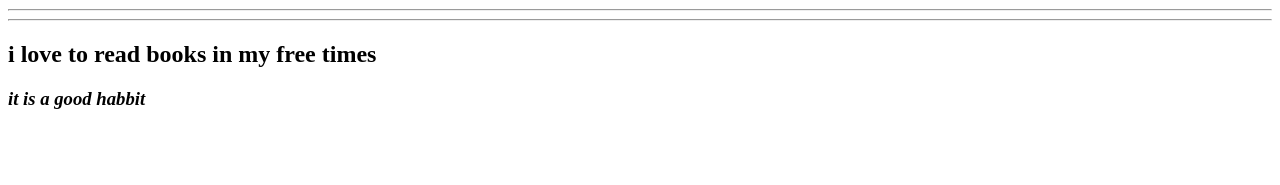
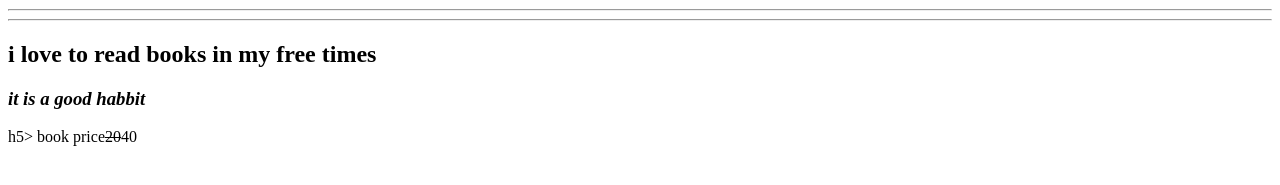
Before and after one commit to rutubondre/my-new-webpage, a plain HTML site: page about.html in a window 1280 px wide. Shown: the part 183-368 px from the top of the page. Drawn offline with Linux system fonts and the light colour scheme.

Commit message:
books price added

```diff
--- a/about.html
+++ b/about.html
@@ -18,7 +18,9 @@
 <h3>
     <i> it is a good habbit</i>
 </h3>
-
+h5>
+        book price<del>20</del>40
+    </h5>
 
 </body>
 </html>
```
